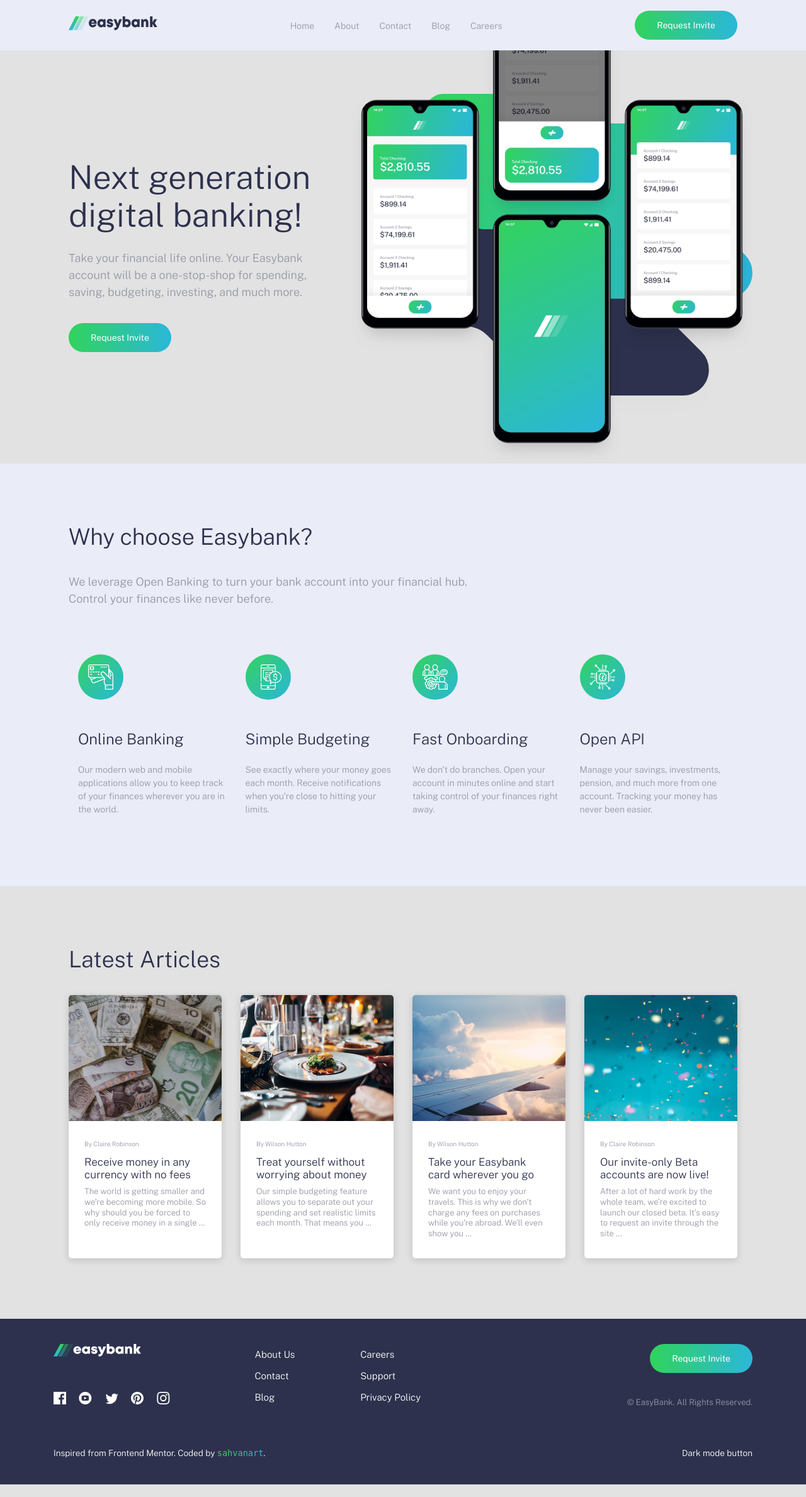
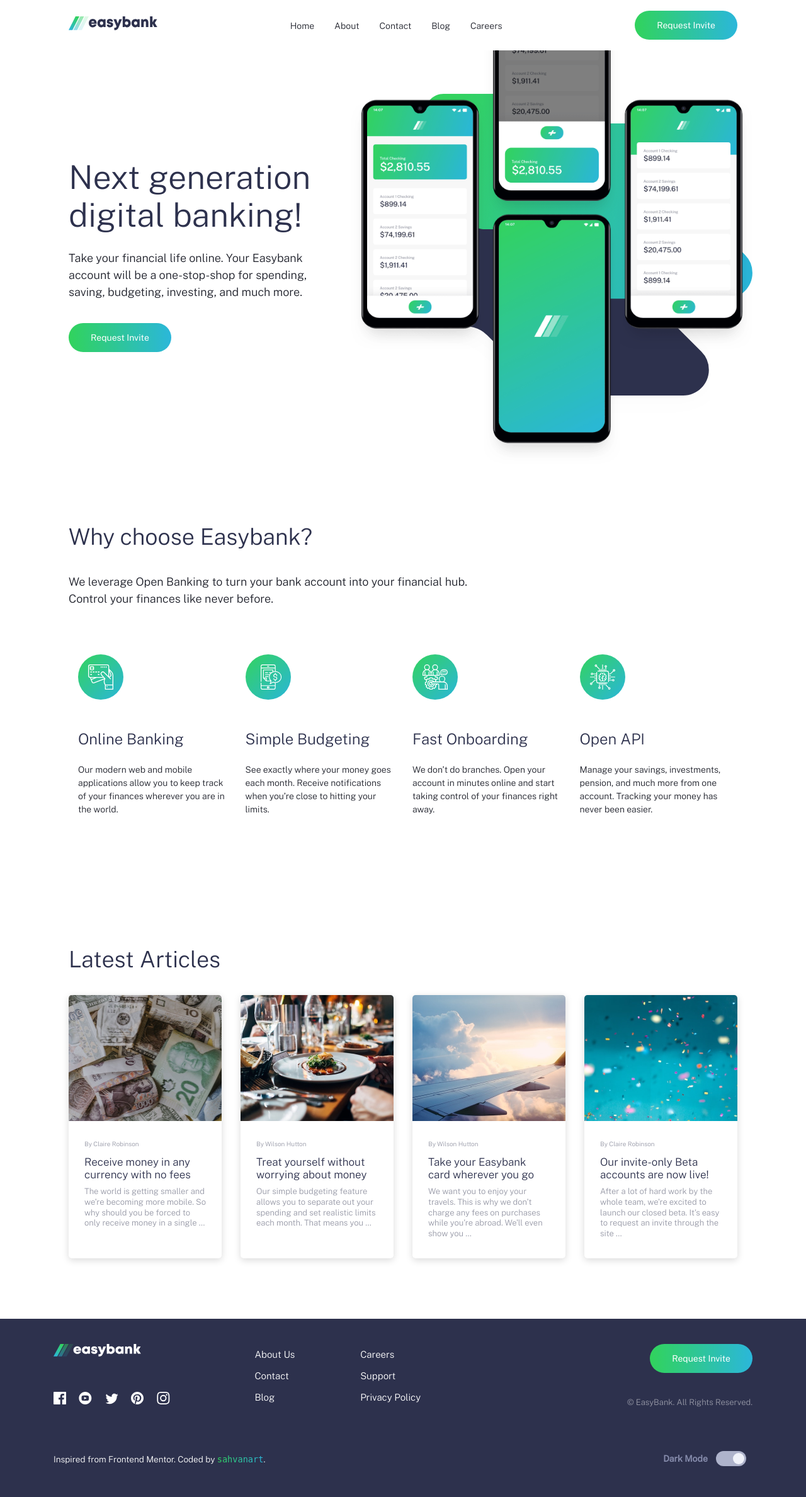
Before and after one commit to sahvanart/css-work, a PHP site: page /projects/last/landing/index.html in a window 1280 px wide. Shown: the whole page at 63% size. Run offline with PHP 8.4, Linux system fonts and the light colour scheme.

Commit message:
feat(landing): add dark mode toggle button

```diff
--- a/projects/last/landing/index.html
+++ b/projects/last/landing/index.html
@@ -44,7 +44,7 @@
     </div>
   </header>
 
-  <section class="hero">
+  <section class="hero even">
     <div class="container">
       <div class="hero__image"></div>
 
@@ -60,7 +60,7 @@
     </div>
   </section>
 
-  <section class="feature">
+  <section class="feature odd">
     <div class="feature__content container container--pall">
       <div class="feature__intro">
         <h2>Why choose Easybank?</h2>
@@ -116,7 +116,7 @@
     </div>
   </section>
 
-  <section class="articles">
+  <section class="articles even">
     <div class="article__content container container--pall">
       <h2>Latest Articles</h2>
 
@@ -251,7 +251,18 @@
         <a href="https://www.frontendmentor.io?ref=challenge" target="_blank">Frontend Mentor</a>. Coded by <a
           class="monospace" href="">sahvanart</a>.
       </div>
-      <div class="dark-mode">Dark mode button</div>
+      <div class="dark-mode">
+        <fieldset class="toggle" aria-label="theme toggle" role="radiogroup">
+          <label for="dark">Dark Mode <span class="visually-hidden">On</span></label>
+          <div class="toggle__wrapper">
+            <input type="radio" name="theme" id="dark" />
+            <input type="radio" name="theme" id="light" />
+            <span aria-hidden="true" class="toggle__background"></span>
+            <span aria-hidden="true" class="toggle__button"></span>
+          </div>
+          <label for="light" class="visually-hidden">Dark Mode Off</label>
+        </fieldset>
+      </div>
     </div>
   </footer>
 
--- a/projects/last/landing/script.js
+++ b/projects/last/landing/script.js
@@ -26,3 +26,77 @@ btnHamburger.addEventListener('click', function(){
 
   }
 });
+
+/*
+The first time the page is loaded, the color mode set on the preference
+is used and set as 'default' in the local storage.
+Changing the default preferences works the same way as changing the
+color mode using the buttons, if the page is loaded.
+When the page is reloaded, whatever is the value set on the local storage
+has precedence over the values in the preference. If the preference
+changed after the page was visited - and the page is not loaded -
+the last value saved on the local storage is loaded.
+*/
+
+
+const darkButton = document.getElementById('dark');
+const lightButton = document.getElementById('light');
+
+
+const setDarkMode = () => {
+  document.querySelector('header').classList.remove('light');
+  document.querySelector('header').classList.add('dark');
+  document.querySelector('section.features').classList.remove('light');
+  document.querySelector('section.features').classList.add('dark');
+  document.querySelector('section.hero').classList.remove('light');
+  document.querySelector('section.hero').classList.add('dark');
+  document.querySelector('section.articles').classList.remove('light');
+  document.querySelector('section.articles').classList.add('dark');
+  localStorage.setItem('colorMode', 'dark');
+};
+
+const setLightMode = () => {
+  document.querySelector('header').classList.remove('dark');
+  document.querySelector('header').classList.add('light');
+  document.querySelector('section.features').classList.remove('dark');
+  document.querySelector('section.features').classList.add('light');
+  document.querySelector('section.hero').classList.remove('dark');
+  document.querySelector('section.hero').classList.add('light');
+  document.querySelector('section.articles').classList.remove('light');
+  document.querySelector('section.articles').classList.add('dark');
+  localStorage.setItem('colorMode', 'light');
+};
+
+const colorModeFromLocalStorage = () => {
+  return localStorage.getItem('colorMode');
+};
+
+const colorModeFromPreferences = () => {
+  return window.matchMedia('(prefers-color-scheme: dark)').matches
+              ? 'dark'
+              : 'light' // If preference is set or does not match anything (light is default)
+};
+
+// when the inputs are clicked, check which radio button is checked and change the color
+const radioButtons = document.querySelectorAll('.toggle__wrapper input');
+radioButtons.forEach(button => {
+  button.addEventListener('click', (event) => {
+    darkButton.checked ? setDarkMode() : setLightMode();
+  });
+});
+
+// when the prefers-color-scheme changes, this event will be emitted
+// event reflects the media query, if it matches, the new color is dark, else it is light
+window.matchMedia('(prefers-color-scheme: dark)')
+      .addEventListener('change', (event) => {
+        event.matches ? darkButton.click() : lightButton.click();
+      });
+
+const loadAndUpdateColor = () => {
+  // local storage has precendence over the prefers-color-scheme
+  const color = colorModeFromLocalStorage() || colorModeFromPreferences();
+  color == 'dark' ? darkButton.click() : lightButton.click();
+};
+
+// Load the right color on startup - localStorage has precedence
+loadAndUpdateColor();
--- a/projects/last/landing/style.css
+++ b/projects/last/landing/style.css
@@ -1,3 +1,79 @@
+:root {
+  --toggle-bg-start: hsl(210, 78%, 56%);
+  --toggle-bg-end: hsl(146, 68%, 55%);
+  --toggle-light: hsl(230, 19%, 60%);
+  --toggle-bg-light: hsl(230, 22%, 74%);
+  --toggle-button-light: hsl(228, 46%, 96%);
+  --dark-bg-odd: hsl(230, 21%, 16%);
+  --dark-bg-even: hsl(228, 22%, 28%);
+  --light-bg-odd: hsl(0, 0%, 100%);
+  --light-bg-even: hsl(0, 0%, 90%);
+  --light-text2: hsl(230, 17%, 14%);
+  --dark-text1: hsl(228, 34%, 66%);
+  --toggle: var(--toggle-light);
+  --toggle-bg: var(--toggle-bg-light);
+  --toggle-button: var(--toggle-button-light);
+  --background: var(--light-bg);
+  --text-color: var(--light-text2);
+  --logo: var(var(--light-logo));
+}
+
+@media (prefers-color-scheme: dark) {
+  :root {
+    --toggle: var(--light-bg-odd);
+    --toggle-bg: linear-gradient(
+      225deg,
+      var(--toggle-bg-end) 0%,
+      var(--toggle-bg-start) 98.02%
+    );
+    --toggle-button: var(--dark-bg-odd);
+  }
+}
+
+.features.light,
+header.light {
+  --background: var(--light-bg-odd);
+  --text-color: var(--light-text2);
+  --toggle: var(--toggle-light);
+  --toggle-bg: var(--toggle-bg-light);
+  --toggle-button: var(--toggle-button-light);
+}
+
+.features.dark,
+header.dark {
+  --background: var(--dark-bg-odd);
+  --text-color: var(--dark-text1);
+  --toggle: var(--light-bg);
+  --toggle-bg: linear-gradient(
+    225deg,
+    var(--toggle-bg-end) 0%,
+    var(--toggle-bg-start) 98.02%
+  );
+  --toggle-button: var(--dark-bg);
+}
+
+.hero.light,
+.articles.light {
+  --background: var(--light-bg-even);
+  --text-color: var(--light-text2);
+  --toggle: var(--toggle-light);
+  --toggle-bg: var(--toggle-bg-light);
+  --toggle-button: var(--toggle-button-light);
+}
+
+.hero.dark,
+article.dark {
+  --background: var(--dark-bg-even);
+  --text-color: var(--dark-text1);
+  --toggle: var(--light-bg);
+  --toggle-bg: linear-gradient(
+    225deg,
+    var(--toggle-bg-end) 0%,
+    var(--toggle-bg-start) 98.02%
+  );
+  --toggle-button: var(--dark-bg);
+}
+
 .has-fade {
   visibility: hidden;
 }
@@ -87,7 +163,8 @@ body {
   font-family: "Public Sans", sans-serif;
   font-size: 0.875rem;
   font-weight: 300;
-  color: #9698a6;
+  background: var(--background);
+  color: var(--text-color);
   line-height: 1.3;
   overflow-x: hidden;
 }
@@ -254,7 +331,8 @@ button:hover::before,
 .header {
   position: relative;
   z-index: 1;
-  background-color: #eaecf8;
+  background-color: var(--background);
+  color: var(--text-color);
 }
 .header.open .header__toggle > span:first-child {
   transform: rotate(45deg);
@@ -276,19 +354,19 @@ button:hover::before,
 }
 .header nav {
   position: relative;
-  background-color: #eaecf8;
   padding-top: 1.0625rem;
   padding-bottom: 1.0625rem;
 }
 .header__logo img {
   width: 8.8125rem;
   height: 1.375rem;
+  color: var(--text-color);
 }
 .header__toggle > span {
   display: block;
   width: 26px;
   height: 2px;
-  background-color: #2d314d;
+  background-color: #464b6e;
   transition: all 300ms ease-in-out;
   transform-origin: 3px 1px;
 }
@@ -300,7 +378,6 @@ button:hover::before,
   width: calc(100% - 3rem);
   left: 50%;
   transform: translateX(-50%);
-  background: #eaecf8;
   margin-top: 1.5rem;
   padding: 1.625rem;
   border-radius: 5px;
@@ -308,13 +385,12 @@ button:hover::before,
 .header__menu a {
   display: block;
   padding: 0.625rem;
-  color: #2d314d;
   text-align: center;
 }
 .header__links a {
+  color: var(--text-color);
   position: relative;
   font-size: 0.875rem;
-  color: #9698a6;
   transition: color 300ms ease-in-out;
 }
 .header__links a:not(:last-child) {
@@ -333,14 +409,15 @@ button:hover::before,
   transition: opacity 300ms ease-in-out;
 }
 .header__links a:hover {
-  color: #2d314d;
+  color: hsl(230, 19%, 60%);
 }
 .header__links a:hover::before {
   opacity: 1;
 }
 
 .hero {
-  background-color: #e2e2e2;
+  background-color: var(--background);
+  color: var(--text-color);
 }
 @media (min-width: 64em) {
   .hero .container {
@@ -454,8 +531,9 @@ button:hover::before,
 }
 
 .feature {
-  background-color: #eaecf8;
   text-align: center;
+  background-color: var(--background);
+  color: var(--text-color);
 }
 @media (min-width: 40em) {
   .feature {
@@ -516,7 +594,8 @@ button:hover::before,
 }
 
 .articles {
-  background-color: #e2e2e2;
+  background-color: var(--background);
+  color: var(--text-color);
 }
 
 .article__grid {
@@ -716,3 +795,71 @@ button:hover::before,
   -webkit-background-clip: text;
   -webkit-text-fill-color: transparent;
 }
+
+.toggle {
+  display: grid;
+  grid-template-columns: 1fr 3rem;
+  border: none;
+  margin: 0;
+}
+.toggle label {
+  font-size: 14px;
+  font-weight: 700;
+  color: var(--toggle);
+}
+.toggle label[for="dark"] {
+  line-height: 24px;
+  margin-right: 13px;
+}
+.toggle__wrapper {
+  position: relative;
+  height: 24px;
+}
+.toggle input[type="radio"] {
+  margin: 0 -2px 0 -2px;
+  opacity: 0;
+  width: 24px;
+  height: 24px;
+}
+.toggle input[type="radio"]:focus ~ .toggle__button {
+  border: 2px solid rgb(209, 209, 209);
+}
+.toggle__background {
+  display: block;
+  height: 100%;
+  position: absolute;
+  width: 100%;
+  top: 0;
+  border-radius: 12px;
+  background: var(--toggle-bg);
+  pointer-events: none;
+}
+.toggle__button {
+  position: absolute;
+  left: 3px;
+  top: 3px;
+  right: 100%;
+  width: 18px;
+  height: 18px;
+  border-radius: 50%;
+  background-color: var(--toggle-button);
+  transition: all 150ms ease-in-out;
+}
+.toggle #light:checked ~ .toggle__button {
+  left: calc(100% - 21px);
+  right: 3px;
+}
+.toggle #system:checked ~ .toggle__button {
+  left: 50%;
+  right: auto;
+  transform: translate(-50%);
+}
+
+.visually-hidden {
+  position: absolute;
+  left: -10000px;
+  top: auto;
+  width: 1px;
+  height: 1px;
+  overflow: hidden;
+}
```
